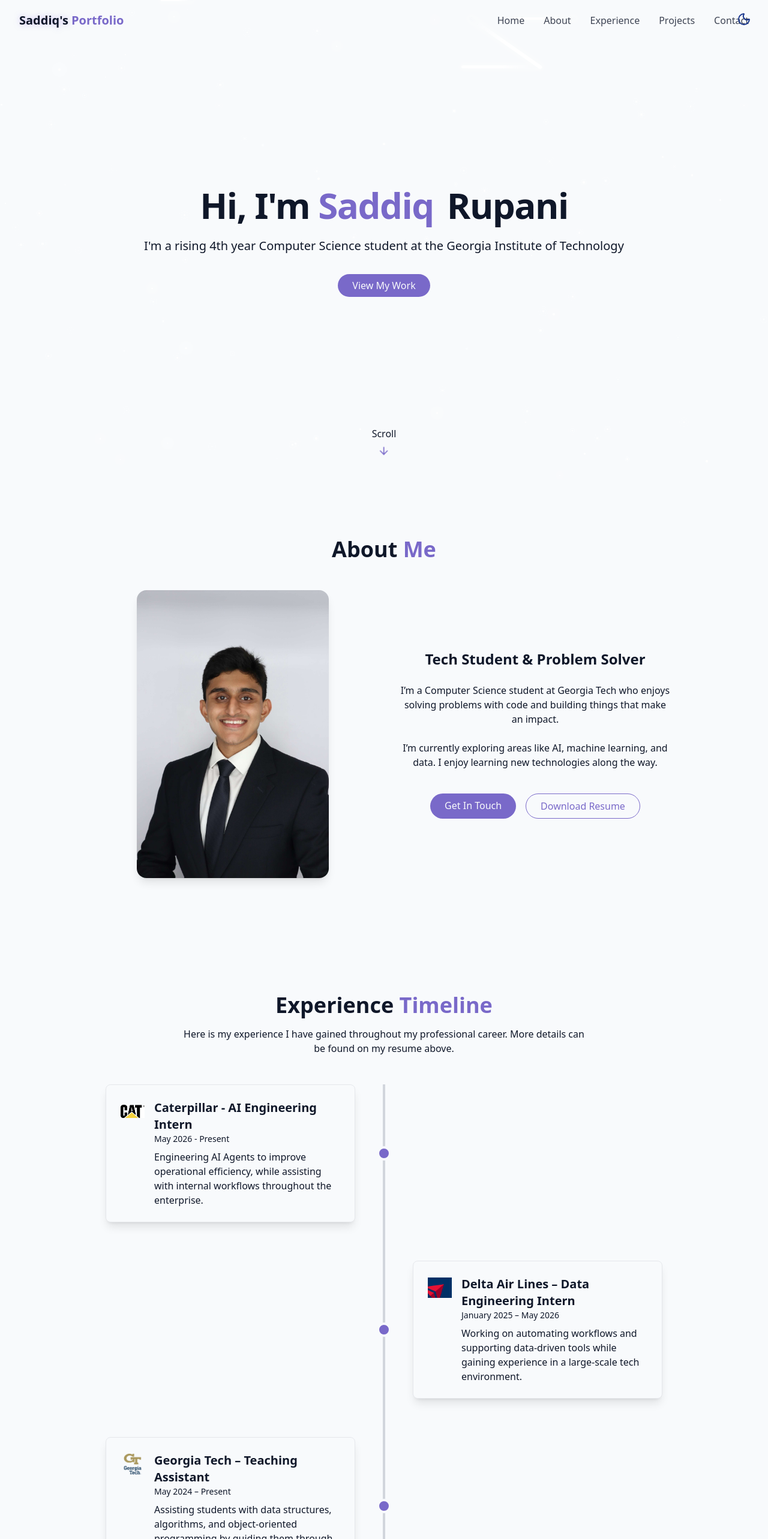
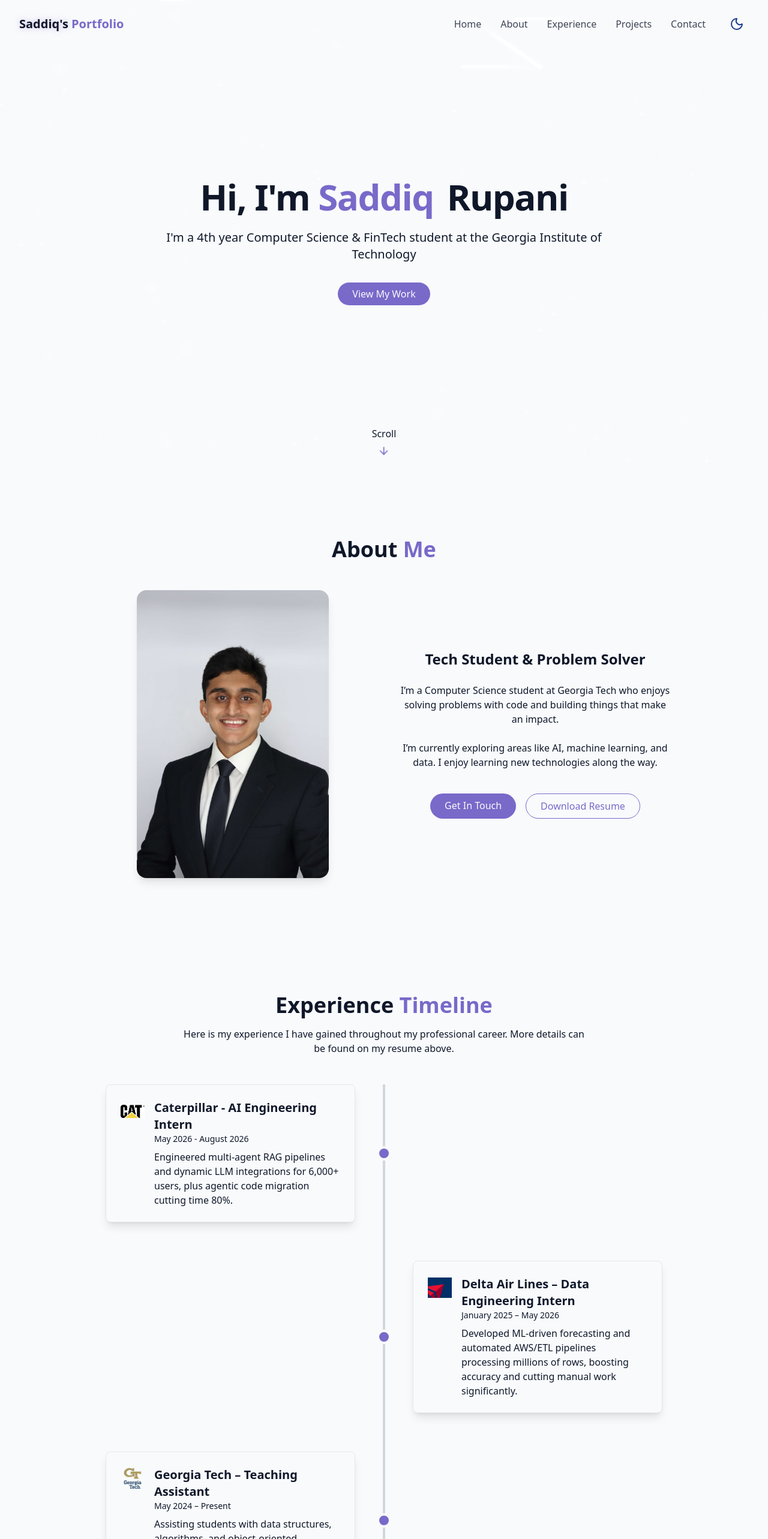
Before and after one commit to saddiqrupani/portfolio-website, a React (Vite) app: page / in a window 1280 px wide. Shown: the top 2566 px of the page at 60% size. Built offline with nearby package versions, Linux system fonts and the light colour scheme.

Commit message:
Added RepIQ, Theme toggle fix

```diff
--- a/src/components/HeroSection.jsx
+++ b/src/components/HeroSection.jsx
@@ -11,7 +11,7 @@ export const HeroSection = () => {
                 </h1>
 
                 <p className="text-lg md:text-xl text-muted-foreground max-2-2xl mx-auto opacity-0 animate-fade-in-delay-3">
-                    I'm a rising 4th year Computer Science student at the Georgia Institute of Technology
+                    I'm a 4th year Computer Science & FinTech student at the Georgia Institute of Technology
                 </p>
 
                 <div className="pt-4 opacity-0 animate-fade-in-delay-4 ">
--- a/src/components/Navbar.jsx
+++ b/src/components/Navbar.jsx
@@ -2,6 +2,7 @@ import { Menu, X } from "lucide-react";
 import { cn } from "../lib/utils";
 import { useEffect } from "react";
 import { useState } from "react";
+import { ThemeToggle } from "./ThemeToggle";
 
 const navItems = [
     {name: "Home", href: "#hero"},
@@ -42,12 +43,13 @@ export const Navbar = () => {
                     </span>
                 </a>
 
-                <div className = "hidden md:flex space-x-8">
+                <div className = "hidden md:flex items-center space-x-8">
                     {navItems.map((item, key) => (
                         <a key={key} className="text-foreground/80 hover:text-primary transition-colors duration-300" href={item.href}>
                             {item.name}
                         </a>
                     ))}
+                    <ThemeToggle />
                 </div>
 
 
--- a/src/components/ProjectsSection.jsx
+++ b/src/components/ProjectsSection.jsx
@@ -4,6 +4,15 @@ import { ArrowRight, ExternalLink, Github } from "lucide-react";
 const projects = [
     {
         id: 1,
+        title: "RepIQ",
+        description: "A mobile app used to analyze workout form, track progress, and improve performance.",
+        image: "/projects/repiq.png",
+        tags: ["MediaPipe", "Supabase", "FastAPI"],
+        demoUrl: "https://youtu.be/8CNsCg-R0cg",
+        githubUrl: "https://github.com/saddiqrupani/repiq"
+    },
+    {
+        id: 2,
         title: "Coding Challenge Generator",
         description: "A web app that generates coding challenges for practice.",
         image: "/projects/codingChallenge.png",
@@ -12,7 +21,7 @@ const projects = [
         githubUrl: "https://github.com/saddiqrupani/Coding-Challenge-Generator"
     },
     {
-        id: 2,
+        id: 3,
         title: "Personal Portfolio",
         description: "A personal portfolio website to showcase my projects and skills.",
         image: "/projects/portfolio.png",
@@ -21,7 +30,7 @@ const projects = [
         githubUrl: "https://github.com/saddiqrupani/portfolio-website"
     },
     {
-        id: 3,
+        id: 4,
         title: "NBA Predictor",
         description: "A script that predicts NBA game outcomes using machine learning.",
         image: "/projects/basketball.svg",
@@ -29,7 +38,7 @@ const projects = [
         githubUrl: "https://github.com/saddiqrupani/NBA-Match-Predictor"
     },
     {
-        id: 4,
+        id: 5,
         title: "WanderSync",
         description: "An all in one travel planning app to help you organize and manage your trips seamlessly.",
         image: "/projects/wander.png",
@@ -37,7 +46,7 @@ const projects = [
         githubUrl: "https://github.com/NathanZheng02/CS2340-C_FAC_Team-9"
     },
     {
-        id: 5,
+        id: 6,
         title: "To-Do List",
         description: "A to-do list application built with React.",
         image: "/projects/todo.png",
--- a/src/components/ThemeToggle.jsx
+++ b/src/components/ThemeToggle.jsx
@@ -31,7 +31,7 @@ export const ThemeToggle = () => {
     return (
         <button onClick={toggleTheme}
         className={cn(
-            "fixed max-sm:hidden top-3 right-5 z-50 p-2 rounded-full transition-colors duration-300",
+            "max-sm:hidden p-2 rounded-full transition-colors duration-300",
             "focus:outline-hidden"
         )}>
 
--- a/src/components/TimelineSection.jsx
+++ b/src/components/TimelineSection.jsx
@@ -2,16 +2,16 @@ export const TimelineSection = () => {
   const timeline = [
     {
       title: "Caterpillar - AI Engineering Intern",
-      period: "May 2026 - Present",
+      period: "May 2026 - August 2026",
       description:
-        "Engineering AI Agents to improve operational efficiency, while assisting with internal workflows throughout the enterprise.",
+        "Engineered multi-agent RAG pipelines and dynamic LLM integrations for 6,000+ users, plus agentic code migration cutting time 80%.",
       logo: "/logos/cat.jpg",
     },
     {
       title: "Delta Air Lines – Data Engineering Intern",
       period: "January 2025 – May 2026",
       description:
-        "Working on automating workflows and supporting data-driven tools while gaining experience in a large-scale tech environment.",
+        "Developed ML-driven forecasting and automated AWS/ETL pipelines processing millions of rows, boosting accuracy and cutting manual work significantly.",
       logo: "/logos/delta.png",
     },
     {
--- a/src/pages/Home.jsx
+++ b/src/pages/Home.jsx
@@ -1,4 +1,3 @@
-import { ThemeToggle } from "../components/ThemeToggle";
 import { StarBackground } from "../components/StarBackground";
 import { Navbar } from "../components/Navbar";
 import { HeroSection } from "../components/HeroSection";
@@ -10,8 +9,6 @@ import { ContactSection } from "../components/ContactSection";
 export const Home = () => {
     return (
         <div className="min-h-screen bg-background text-foreground overflow-x-hidden">
-            { /* Theme toggle button */ }
-            <ThemeToggle />
             { /* Background Effects */ }
             <StarBackground />
             { /* Navbar */ }
```
Also changed, not shown: public/projects/repiq.png (added).
